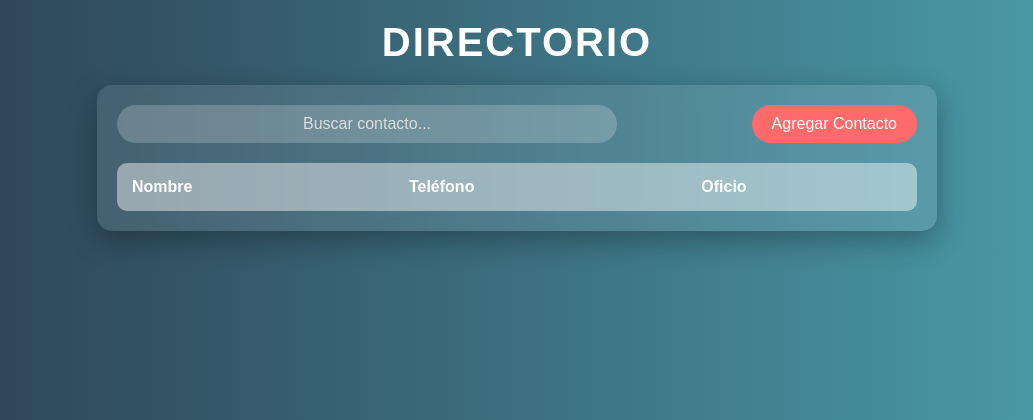
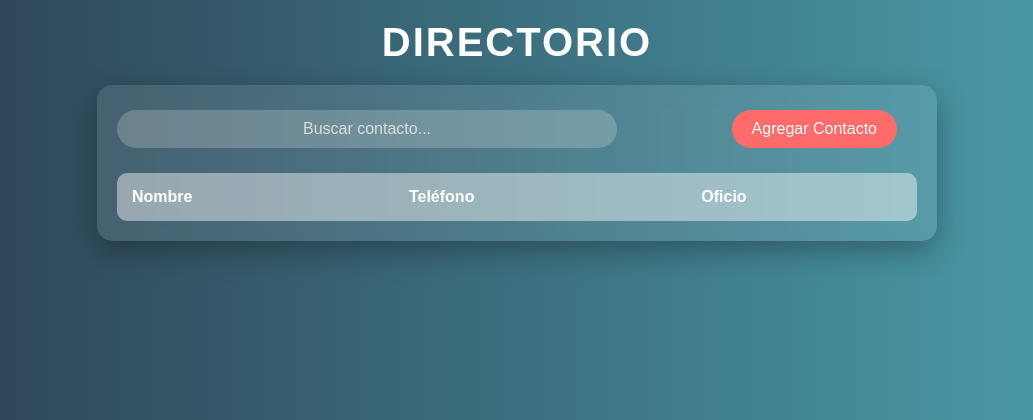
Before and after one commit to Samyrperez/crudDirectorio, a PHP site: page / in a window 1280 px wide. Shown: the top 420 px of the page, without its empty margins (123-1156 px from the left). Run offline with PHP 8.4, Linux system fonts and the light colour scheme; data that the repository does not hold is empty.

Commit message:
Correcciones

```diff
--- a/css/crud.css
+++ b/css/crud.css
@@ -200,6 +200,7 @@ label {
     display: flex;
     flex-direction: column;
     font-size: 1rem;
+    text-align: left;
 }
 
 input {
@@ -253,6 +254,10 @@ button[type="submit"]:hover, #btnGuardar:hover {
     background: #219150;
 }
 
+button {
+    margin: 5px 20px;
+}
+
 #cancelEdit, #cancelCreate {
     padding: 10px 15px;
     border: none;
--- a/find.php
+++ b/find.php
@@ -12,13 +12,13 @@ if ($_SERVER["REQUEST_METHOD"] == "GET") {
         $stmt->bind_param("i", $id); // Asocia el valor de $id a la consulta preparada.
 
         if ($stmt->execute()) {
-            $result = $stmt->get_result(); //Resultado de la consulta
+            $result = $stmt->get_result();
 
             // Verifico si se encontró el contacto
             if ($row = $result->fetch_assoc()) { // Obtengo la fila de la base de datos como un array asociativo .
                 echo json_encode($row); // Si el contacto existe, se devuelve en formato JSON.
             } else {
-                echo json_encode(["error" => "Contacto no encontrado"]); // Si el idno existe, se devuelve un mensaje de error en JSON.
+                echo json_encode(["error" => "Contacto no encontrado"]); // Si el id no existe, se devuelve un mensaje de error en JSON.
             }
 
         } else {
--- a/js/api.js
+++ b/js/api.js
@@ -87,9 +87,10 @@ export async function find(id) {
 
         `;
 
-        // Selecciono el botón y le agrego el evento
+        // Button Regresar
         document.getElementById("return").addEventListener("click", () => {
             location.reload(); // Recarga la página para volver al estado original
+
         });
 
         // Evento para el botón "Eliminar"
```
